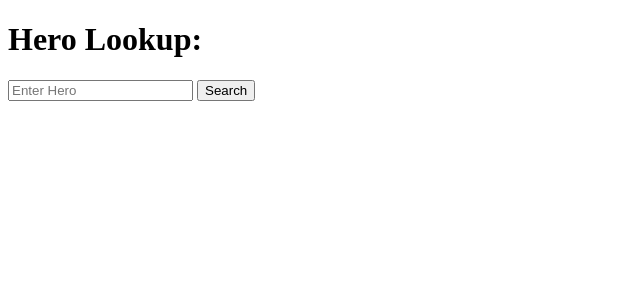
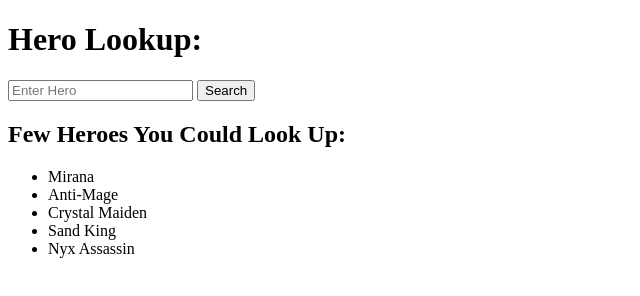
Before and after one commit to tdorjee95/phase-1-project, a plain HTML site: page index.html in a window 1280 px wide. Shown: the whole page, without its empty margins (0-640 px from the left). Drawn offline with Linux system fonts and the light colour scheme.

Commit message:
Completed HTML

```diff
--- a/index.html
+++ b/index.html
@@ -14,7 +14,22 @@
 
             </form>
         </div>
+    </div>
+    <div id="heroCard">
 
+    </div>
+    <div id="heroInfo">
+    </div>
+    <div id="Heroes">
+        <h2>Few Heroes You Could Look Up:</h2>
+        <ul>
+            <li>Mirana</li>
+            <li>Anti-Mage</li>
+            <li>Crystal Maiden</li>
+            <li>Sand King</li>
+            <li>Nyx Assassin</li>
+        </ul>
+    </div>
         <script type="text/javascript" src="index.js"></script>
     </body>
 </html>
```
